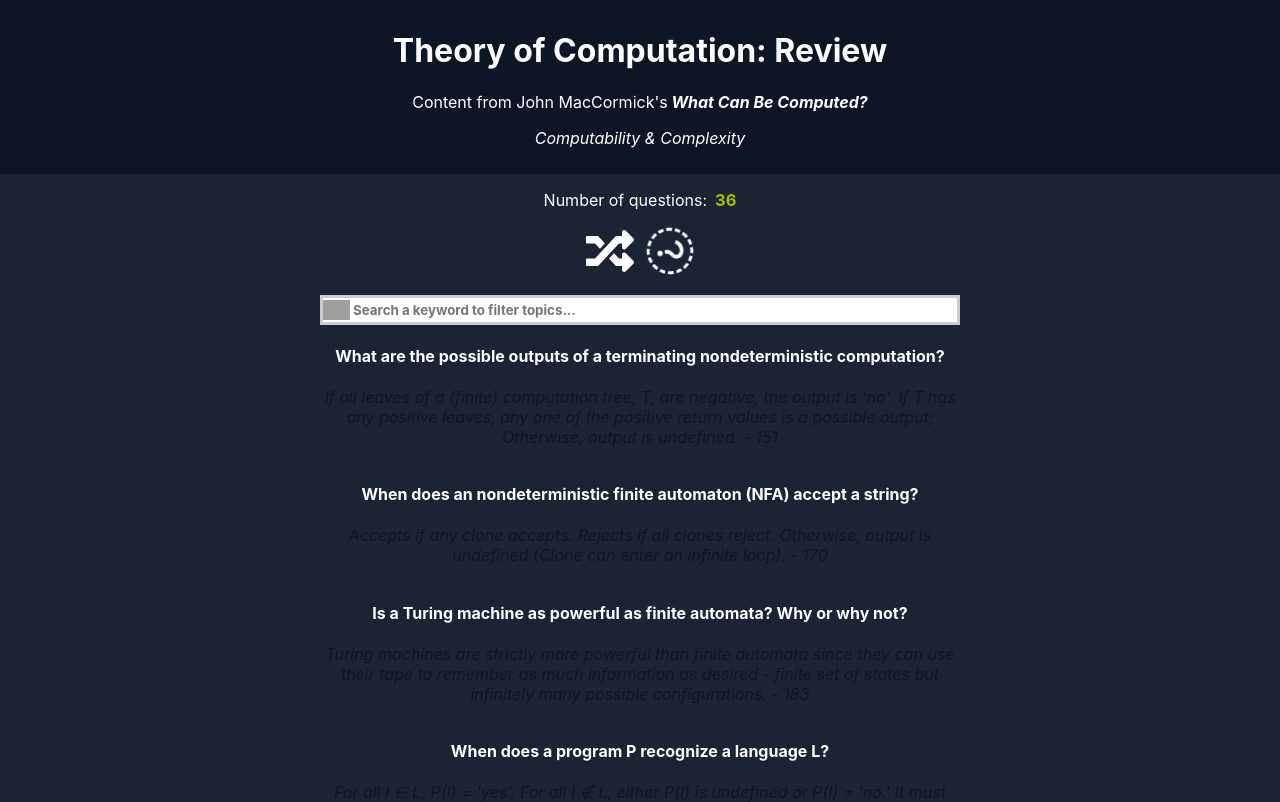
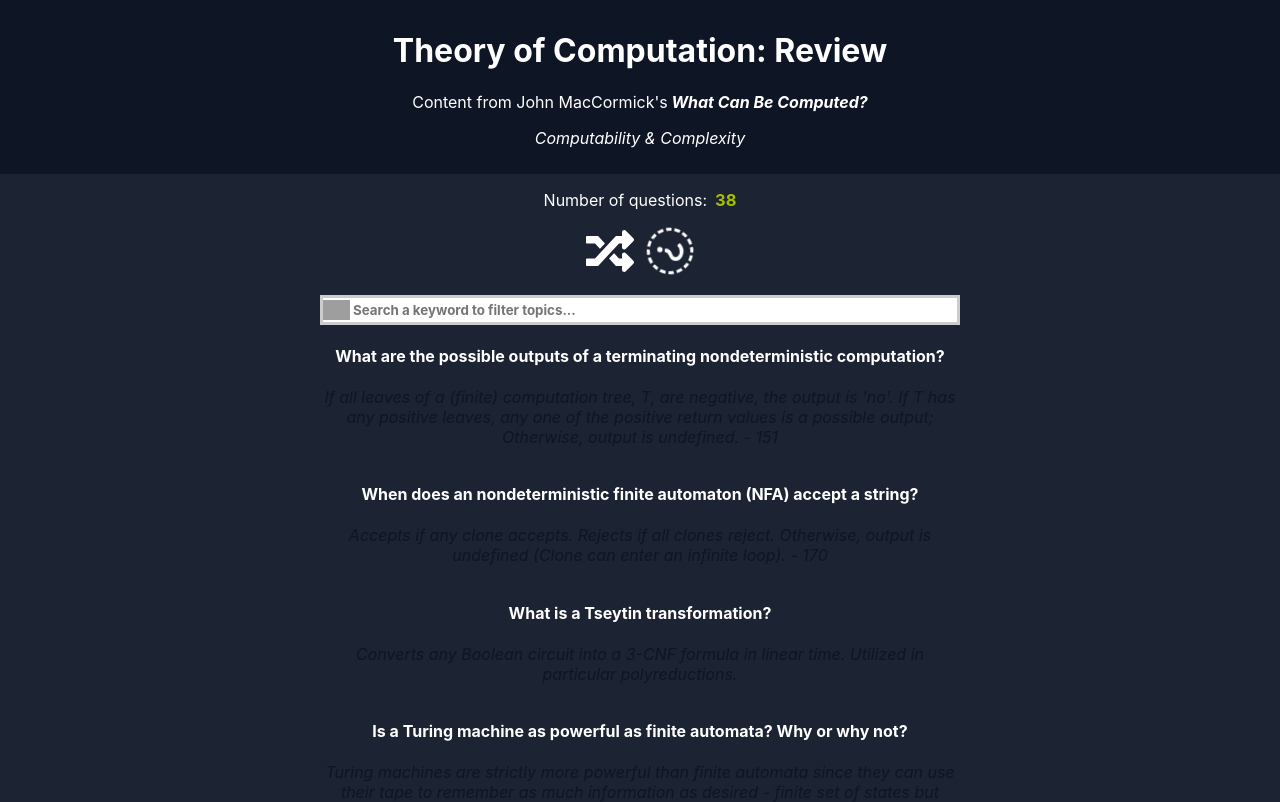
Before and after one commit to Ahljenn/Theory-of-Computation, a React (Vite) app: page / in a window 1280 px wide. Shown: the top 802 px of the page. Built offline with nearby package versions, Linux system fonts and the light colour scheme; grey boxes are pictures that could not be loaded.

Commit message:
Change text for toggle

```diff
--- a/components/App.jsx
+++ b/components/App.jsx
@@ -22,6 +22,9 @@ function App() {
   const [searchTerm, setSearchTerm] = useState(""); //Search value
   const [text, setText] = useState(""); //Search field text
   const [numberQuestions, setQuestionCount] = useState(questionData.length); //Question count display
+
+  const [typeText, setTypeText] = useState("questions");
+
   let counter = 0;
 
   useEffect(() => {
@@ -39,6 +42,7 @@ function App() {
     setText(""); //Resets the input field on shuffle
     setQuestionData(questionData == Q ? E : Q);
     setSearchTerm(searchTerm == "" ? " " : "");
+    setTypeText(typeText == "questions" ? "examples" : "questions");
   }
 
   function handleText() {
@@ -49,7 +53,10 @@ function App() {
   return (
     <main>
 
-      <QuestionCount count={numberQuestions} />
+      <QuestionCount
+        count={numberQuestions}
+        type={typeText}
+      />
 
       <div class="interactions">
         <div class="main-buttons">
--- a/components/QuestionCount.jsx
+++ b/components/QuestionCount.jsx
@@ -3,7 +3,7 @@ import React from 'react';
 function NoCount(props) {
   return (
     <div class="question-count-container">
-      <p>Number of questions:</p>
+      <p>Number of {props.type}:</p>
       <p class="count-none">{props.count}</p>
     </div>
   )
@@ -12,7 +12,7 @@ function NoCount(props) {
 function WithCount(props) {
   return (
     <div class="question-count-container">
-      <p>Number of questions:</p>
+      <p>Number of {props.type}:</p>
       <p class="count">{props.count}</p>
     </div>
   )
@@ -22,11 +22,17 @@ function QuestionCount(props) {
   {
     if (props.count == 0) {
       return (
-        <NoCount count={props.count} />
+        <NoCount
+        count={props.count}
+        type={props.type}
+        />
       )
     } else {
       return (
-        <WithCount count={props.count} />
+        <WithCount
+        count={props.count}
+        type={props.type}
+        />
       )
     }
   }
--- a/data/examples.json
+++ b/data/examples.json
@@ -10,6 +10,10 @@
     {
       "question": "What is YesOnString and CrashOnString in terms of recognizability and undecidability?",
       "answer": "They are both recognizable but undecidable. - 113"
+    },
+    {
+      "question": "What are examples of problems that are NP-hard but not NP-complete?",
+      "answer": "The search variants of SAT and TSP. - 299"
     },
     {
       "question": "How does the moreCsThanGs Turing Machine work?",
@@ -27,7 +31,7 @@
       "question": "What is an example of a search problem?",
       "answer": "FindPath. - 57"
     },
-     {
+    {
       "question": "What is an example of a function problem?",
       "answer": "Multiply. - 57"
     }
--- a/data/questions.json
+++ b/data/questions.json
@@ -6,6 +6,10 @@
     {
       "question": "When does an nondeterministic finite automaton (NFA) accept a string?",
       "answer": "Accepts if any clone accepts. Rejects if all clones reject. Otherwise, output is undefined (Clone can enter an infinite loop). - 170"
+    },
+    {
+      "question": "What is a Tseytin transformation?",
+      "answer": "Converts any Boolean circuit into a 3-CNF formula in linear time. Utilized in particular polyreductions."
     },
     {
       "question": "Is a Turing machine as powerful as finite automata? Why or why not?",
@@ -34,6 +38,10 @@
     {
       "question": "What does a deterministic finite automaton (DFA) consist of?",
       "answer": "An alphabet Σ of symbols, including blank symbol; State set Q, including start state q-0, and atleast one of the halting states (q-accept, q-reject). - 164"
+    },
+    {
+      "question": "When is a computational problem NP-hard?",
+      "answer": "A computational problem F is NP-hard if there exists some NP-complete problems C with C <=_P F. - 299"
     },
     {
       "question": "What are the five computational problems?",
```
